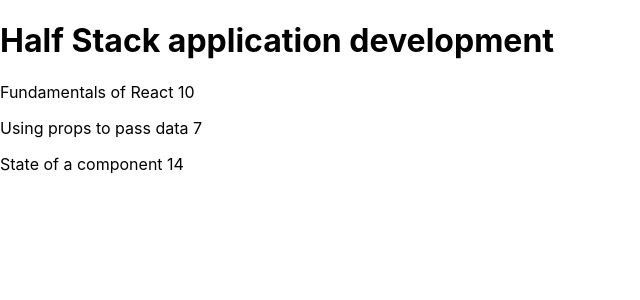
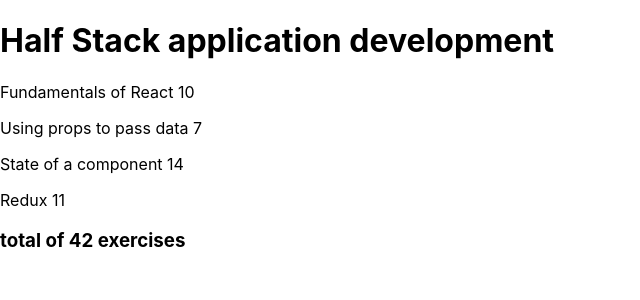
Before and after one commit to Jean198/fullst4ck0pen-2022, a React (Create React App) app in the folder part2/coursinfo/: page / in a window 1280 px wide. Shown: the top 300 px of the page, without its empty margins (0-640 px from the left). Built offline with nearby package versions, Linux system fonts and the light colour scheme.

Commit message:
part2-exercise 2.2 Course information step7

```diff
--- a/part2/coursinfo/src/App.js
+++ b/part2/coursinfo/src/App.js
@@ -3,7 +3,12 @@
 
 const Header = ({ course }) => <h1>{course.name}</h1>
 
-const Total = ({ sum }) => <p>Number of exercises {sum}</p>
+const Total = ({ sum }) => {
+
+  return(
+    <h3>total of {sum} exercises</h3>
+  )
+}
 
 const Part = ({ part }) =>
   <p>
@@ -21,6 +26,13 @@
     <Part
       part={parts[2]}
     />
+    <Part
+      part={parts[3]}
+    />
+
+
+
+    <Total sum={parts[0].exercises+parts[1].exercises+parts[2].exercises+parts[3].exercises}/>
 
 
   </>
@@ -54,6 +66,12 @@
         exercises: 14,
         id: 3
       }
+      ,
+      {
+        name: 'Redux',
+        exercises: 11,
+        id: 4
+      }
 
     ]
   }
```
